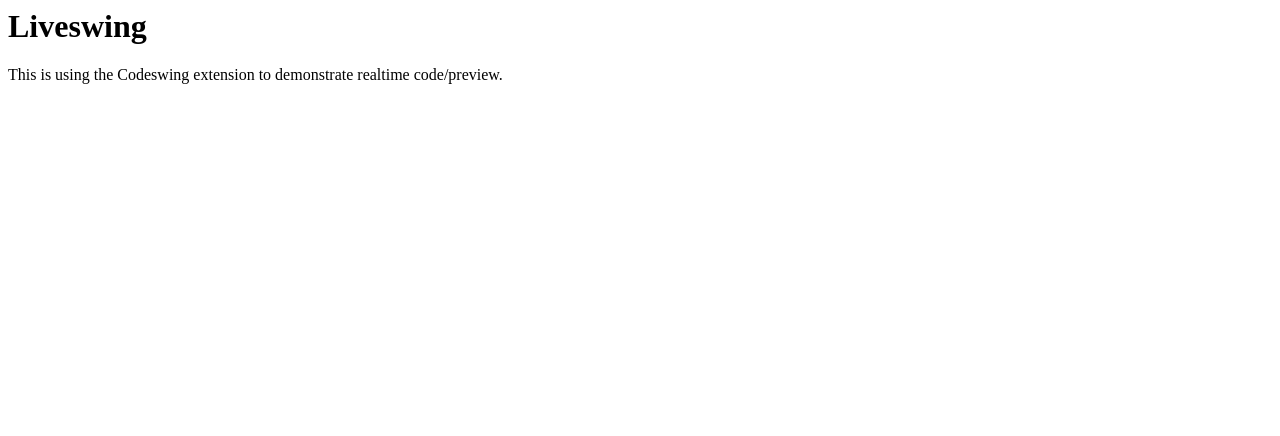
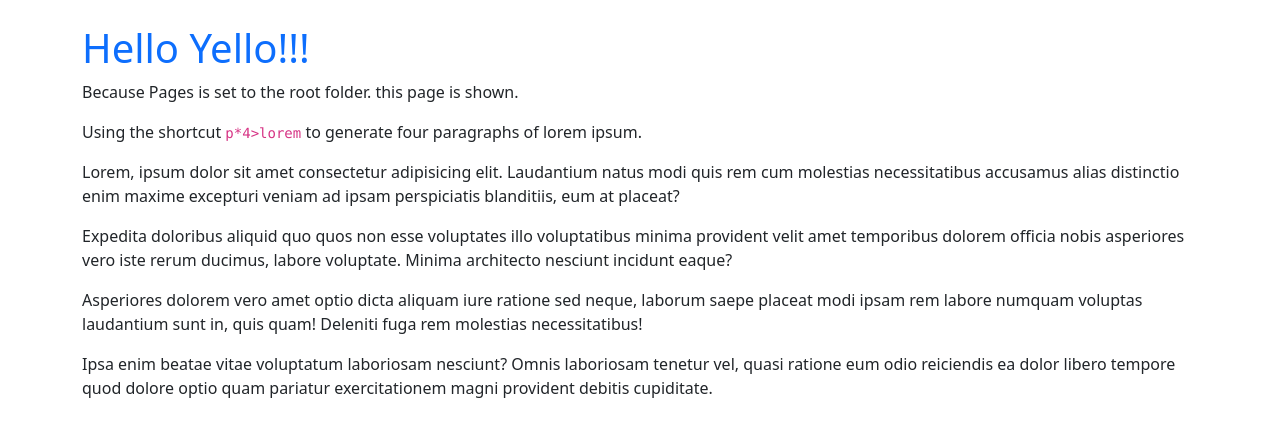
Before and after one commit to cblocher/publish-swing, a plain HTML site: page index.html in a window 1280 px wide. Drawn offline with nearby package versions, Linux system fonts and the light colour scheme.

Commit message:
added index

```diff
--- a/index.html
+++ b/index.html
@@ -1,2 +1,22 @@
-<h1>Liveswing</h1>
-<p>This is using the Codeswing extension to demonstrate realtime code/preview.</p>
+<!DOCTYPE html>
+<html lang="en">
+<head>
+    <meta charset="UTF-8">
+    <meta name="viewport" content="width=device-width, initial-scale=1.0">
+    <meta name="viewport" content="width=device-width, initial-scale=1">
+    <title>GitHub Pages Wooo!</title>
+    <link href="https://cdn.jsdelivr.net/npm/bootstrap@5.3.3/dist/css/bootstrap.min.css" rel="stylesheet" integrity="sha384-QWTKZyjpPEjISv5WaRU9OFeRpok6YctnYmDr5pNlyT2bRjXh0JMhjY6hW+ALEwIH" crossorigin="anonymous">
+</head>
+<body>
+<main class="container mt-4">
+    <h1 class ="text-primary">Hello Yello!!!</h1>
+    <p>Because Pages is set to the root folder. this page is shown.</p>
+    <p>Using the shortcut <code>p*4>lorem</code> to generate four paragraphs of lorem ipsum.</p>
+    <p>Lorem, ipsum dolor sit amet consectetur adipisicing elit. Laudantium natus modi quis rem cum molestias necessitatibus accusamus alias distinctio enim maxime excepturi veniam ad ipsam perspiciatis blanditiis, eum at placeat?</p>
+    <p>Expedita doloribus aliquid quo quos non esse voluptates illo voluptatibus minima provident velit amet temporibus dolorem officia nobis asperiores vero iste rerum ducimus, labore voluptate. Minima architecto nesciunt incidunt eaque?</p>
+    <p>Asperiores dolorem vero amet optio dicta aliquam iure ratione sed neque, laborum saepe placeat modi ipsam rem labore numquam voluptas laudantium sunt in, quis quam! Deleniti fuga rem molestias necessitatibus!</p>
+    <p>Ipsa enim beatae vitae voluptatum laboriosam nesciunt? Omnis laboriosam tenetur vel, quasi ratione eum odio reiciendis ea dolor libero tempore quod dolore optio quam pariatur exercitationem magni provident debitis cupiditate.</p>
+</main>
+    <script src="https://cdn.jsdelivr.net/npm/bootstrap@5.3.3/dist/js/bootstrap.bundle.min.js" integrity="sha384-YvpcrYf0tY3lHB60NNkmXc5s9fDVZLESaAA55NDzOxhy9GkcIdslK1eN7N6jIeHz" crossorigin="anonymous"></script>
+</body>
+</html>
```
